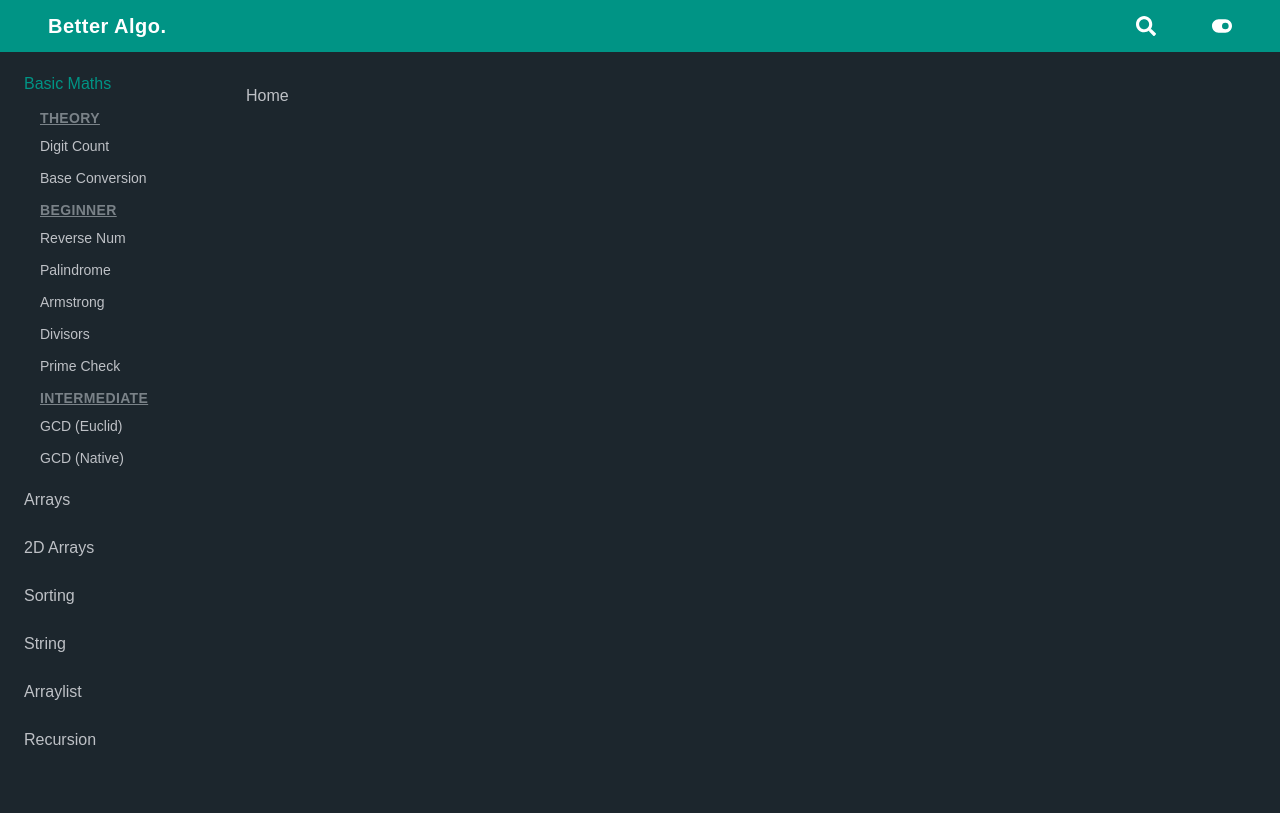
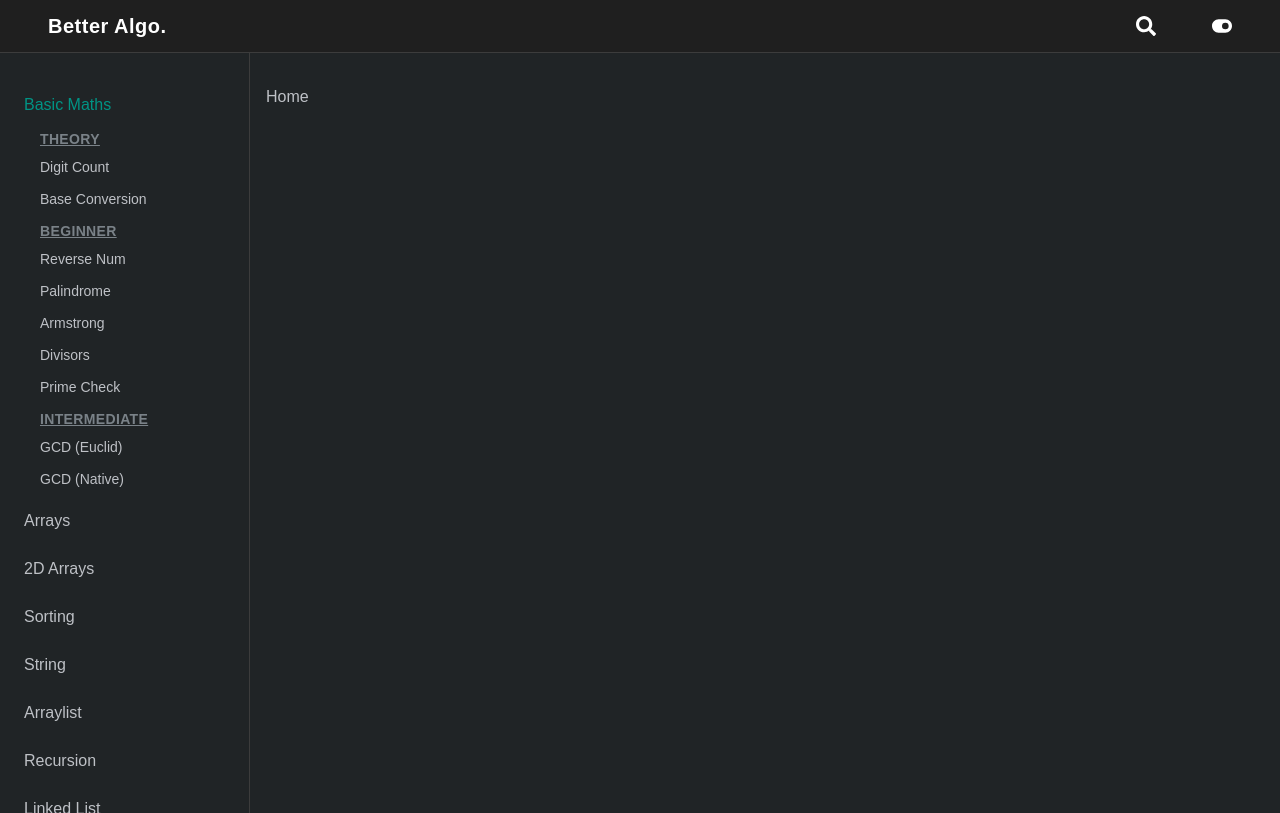
Before and after one commit to RitickLath/better-algo, a Next.js app: page / in a window 1280 px wide. Built offline with nearby package versions, Linux system fonts and the light colour scheme.

Commit message:
Theme Managed For Md

```diff
--- a/src/app/component/MarkdownWrapper.tsx
+++ b/src/app/component/MarkdownWrapper.tsx
@@ -1,19 +1,16 @@
-// Need to manage the light and dark theme part and "prone" so we can adjust the headings size based on screen size.
+// Need to manage "prone" so we can adjust the headings size based on screen size.
 
 "use client";
 
-import React, { useState } from "react";
+import React from "react";
 import MarkdownPreview from "@uiw/react-markdown-preview";
 
 const MarkdownWrapper = ({ children }: { children: string }) => {
-  const [theme, setTheme] = useState<"light" | "dark">("dark");
-
   return (
     <div style={{ backgroundColor: "transparent" }}>
       <MarkdownPreview
         className="list-disc list-inside [&>ul]:list-disc [&>ul]:-ml-3"
         source={children}
-        wrapperElement={{ "data-color-mode": theme }}
         style={{ backgroundColor: "transparent" }}
       />
     </div>
--- a/src/app/component/Navbar.tsx
+++ b/src/app/component/Navbar.tsx
@@ -9,11 +9,17 @@ const Navbar = () => {
 
   const toggleTheme = () => {
     document.documentElement.classList.toggle("light");
+    if (isLight) {
+      document.documentElement.setAttribute("data-color-mode", "dark");
+    } else {
+      document.documentElement.setAttribute("data-color-mode", "light");
+    }
+
     setIsLight((prev) => !prev);
   };
 
   return (
-    <div className="sticky top-0 px-4 sm:px-8 lg:px-12 py-3 flex justify-between text-white bg-[#009485] z-50">
+    <div className="sticky border-b-[1px] border-[#3C3C3C] top-0 px-4 sm:px-8 lg:px-12 py-3 flex justify-between text-white bg-[#1F1F1F] z-50">
       <div className="flex items-center space-x-4">
         <h1 className="text-xl font-bold tracking-wide">Better Algo.</h1>
       </div>
--- a/src/app/component/Sidebar.tsx
+++ b/src/app/component/Sidebar.tsx
@@ -12,8 +12,7 @@ const Sidebar = () => {
   };
 
   return (
-    <div className="w-[220px] lg:w-[230px]">
-      <aside className="fixed top-8 w-[220px] pt-8 lg:w-[230px] h-full max-h-[90vh] overflow-y-auto px-4">
+    <aside className="sticky border-r-[1px] border-[#3C3C3C] top-10 w-[220px] pt-8 lg:w-[250px] h-[95vh] overflow-y-auto pl-4">
       {/* Outer list for all main topics */}
       <ul className="space-y-2">
         {topics.map((topic, key) => (
@@ -21,7 +20,7 @@ const Sidebar = () => {
             {/* Topic title */}
             <div
               onClick={() => handleToggle(key)}
-                className={`cursor-pointer px-2 py-2 hover:text-[#009485] transition ${
+              className={`cursor-pointer pl-2 py-2 hover:text-[#009485] transition ${
                 openIndex === key ? "text-[#009485] font-medium" : ""
               }`}
             >
@@ -44,7 +43,7 @@ const Sidebar = () => {
                         <li key={subIndex}>
                           <Link
                             href={sub.href}
-                              className="block px-2 py-1 text-sm hover:text-[#009485] transition"
+                            className="block pl-2 py-1 text-sm hover:text-[#009485] transition"
                           >
                             {sub.name}
                           </Link>
@@ -59,7 +58,6 @@ const Sidebar = () => {
         ))}
       </ul>
     </aside>
-    </div>
   );
 };
 
--- a/src/app/globals.css
+++ b/src/app/globals.css
@@ -2,7 +2,7 @@
 
 /* Dark Theme (Default) */
 :root {
-  --bg-color: #1c262d;
+  --bg-color: #202426;
   --text-color: #bec1c6;
   --text-secondary: #7a8288;
 }
```
Lines whose indentation alone changed are shown as unchanged.
